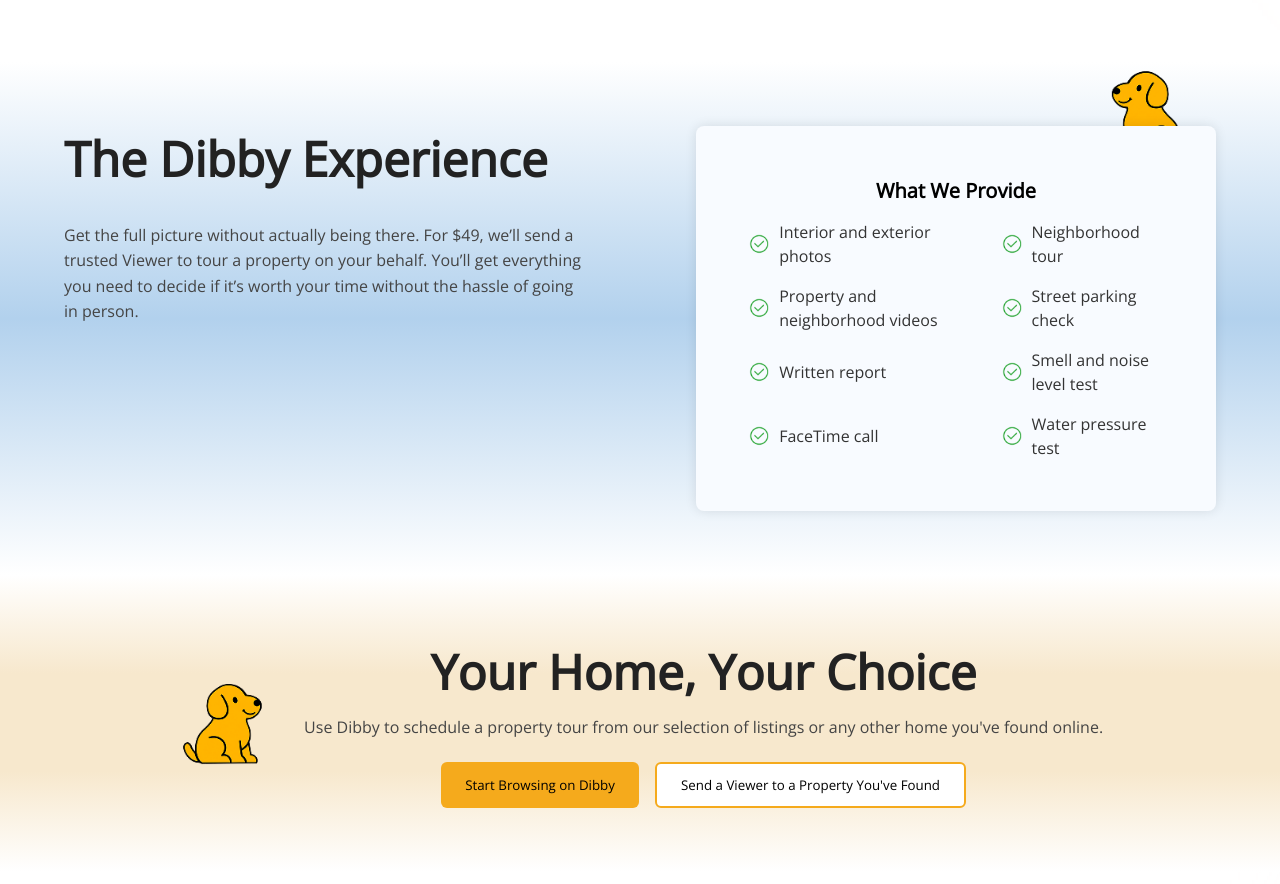
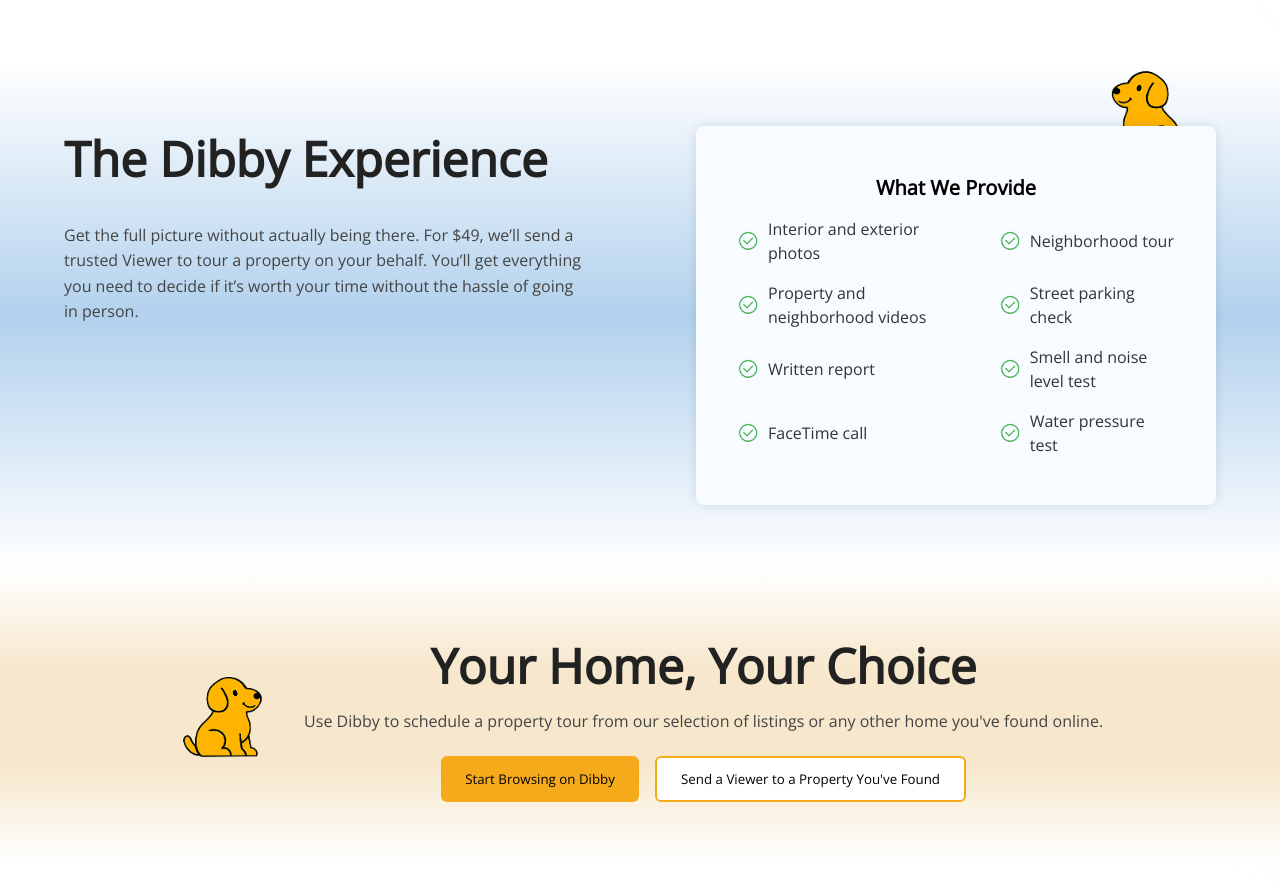
Before and after one commit to AnthonyHeinz/doggy-figma, a React (Vite) app in the folder client/: page / in a window 1280 px wide. Shown: the part 1190-2074 px from the top of the page. Built offline with nearby package versions, Linux system fonts and the light colour scheme.

Commit message:
What we provide card changes

```diff
--- a/client/src/components/TheDibbyExperienceSection/styles.css
+++ b/client/src/components/TheDibbyExperienceSection/styles.css
@@ -58,7 +58,7 @@
   grid-template-columns: 1fr 0.75fr;
   column-gap: 3rem;
   row-gap: 1.25rem;
-  gap: 1rem 2rem;
+  gap: 1rem 1.5rem;
   list-style: none;
   padding: 0;
   margin: 0;
@@ -92,10 +92,11 @@
 .what-we-provide-card {
   display: flex;
   width: 100%;
+  max-width: 621px;
   background-color: #f8fbff;
   border-radius: 8px;
   box-shadow: 0 0 12px rgba(0, 0, 0, 0.1);
-  padding: 3.2rem;
+  padding: 3rem 2.5rem 3rem 2.5rem;
   flex-direction: column;
   justify-content: center;
 }
```
